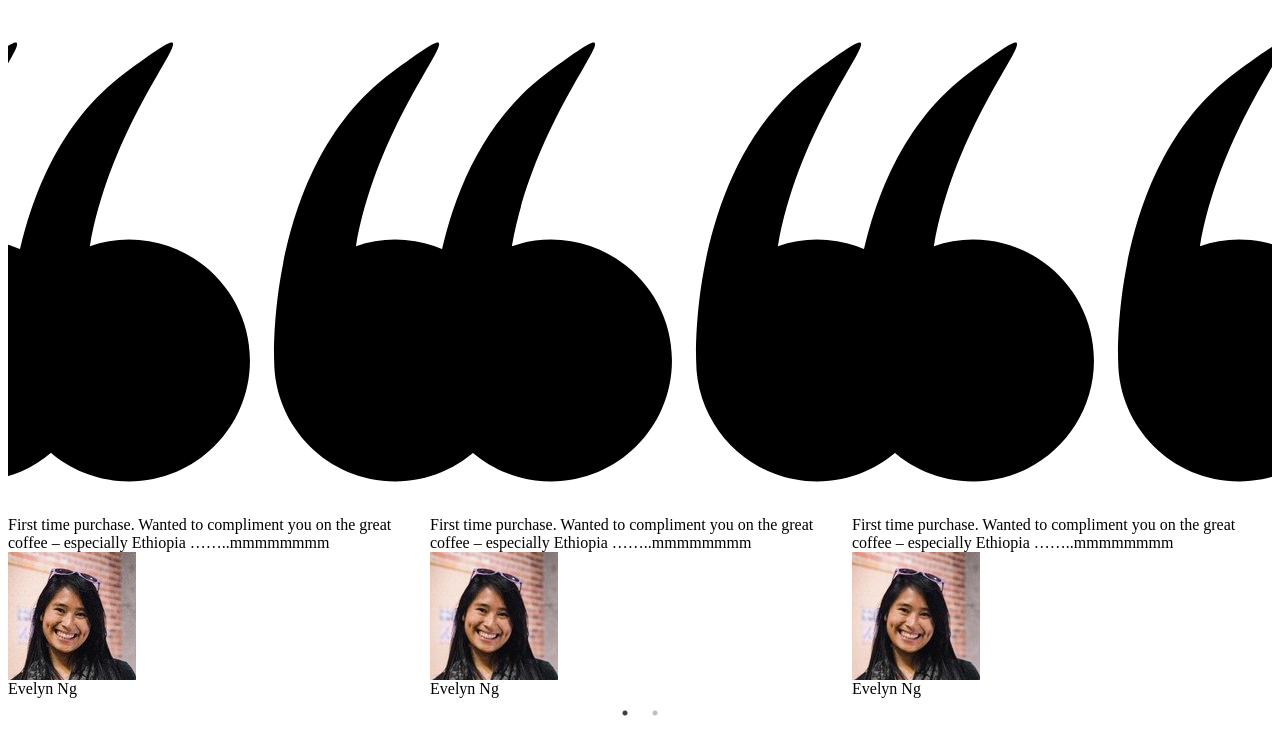
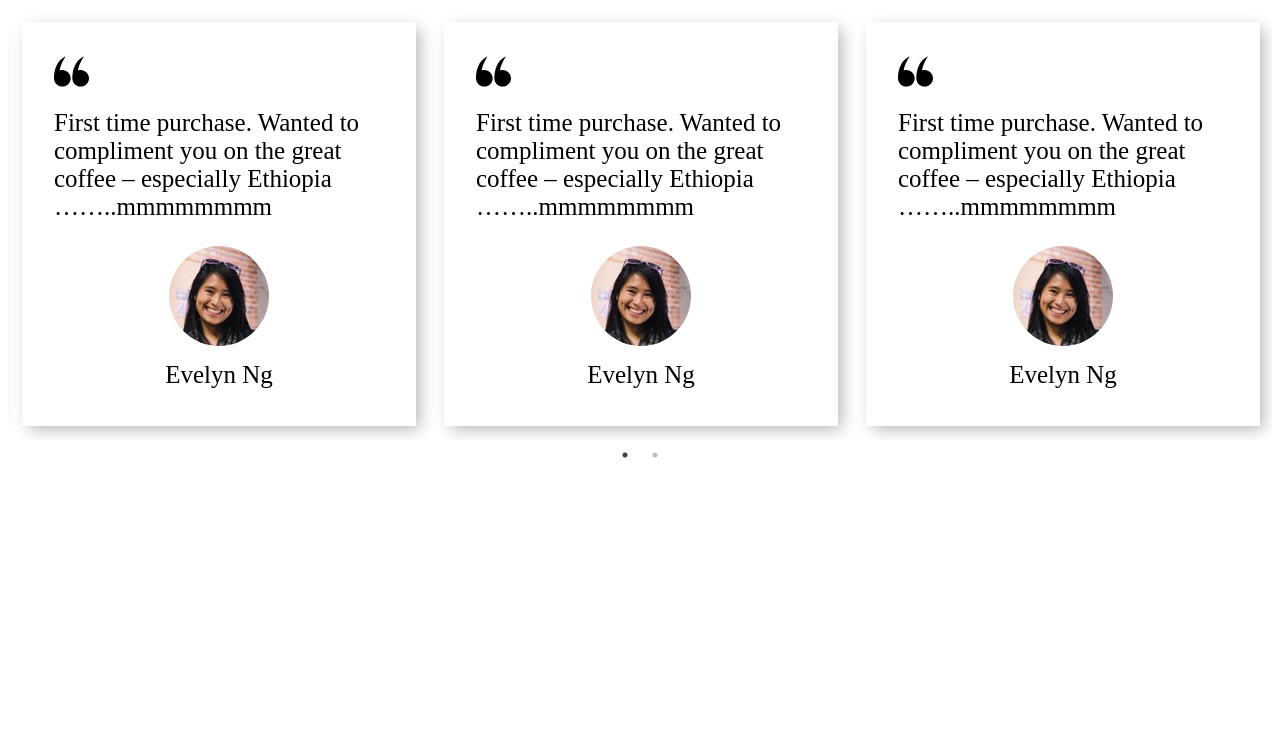
Before and after one commit to McKennie8/TestSlider, a plain HTML site: page Test Slider 1/index.html in a window 1280 px wide. Drawn offline with nearby package versions, Linux system fonts and the light colour scheme.

Commit message:
4. again

```diff
--- a/Test Slider 1/index.css
+++ b/Test Slider 1/index.css
@@ -1,4 +1,8 @@
-.bigcard {
+.testimonial-slider {
+    width: 100%;
+}
+
+.testimonial-card {
     height: 400px;
     width: 400px;
 
@@ -7,24 +11,24 @@
     box-shadow:  0 0 0 2px rgb(255, 255, 255),
     0.3em 0.3em 1em rgba(0, 0, 0, 0.3);
 }
-.quotes img{
+.testimonial-icon img{
     padding: 30px 20px 10px 30px ;
     height: 35px;
     width: auto;
 }
 
-.blurb {
+.testimonial-text {
     padding: 10px 30px 20px 30px ;
     font-size: 25px;
 }
-.photo {
+.testimonial-image {
     width: 100%;
 
     display: flex;
     align-items: center;
     justify-content: center;
 }
-.photo img {
+.testimonial-image img {
     border-radius: 50%;
     height: 100px;
     margin: 0;
@@ -32,7 +36,7 @@
 
 
 }
-.name {
+.testimonial-name {
 
     text-align: center;
     font-size: 25px;
```
